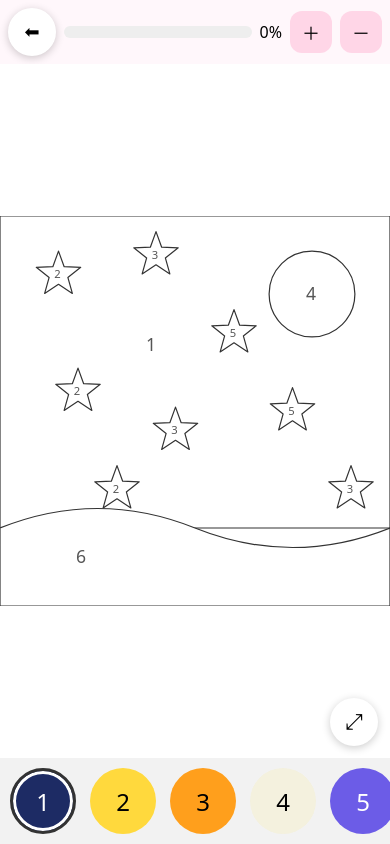
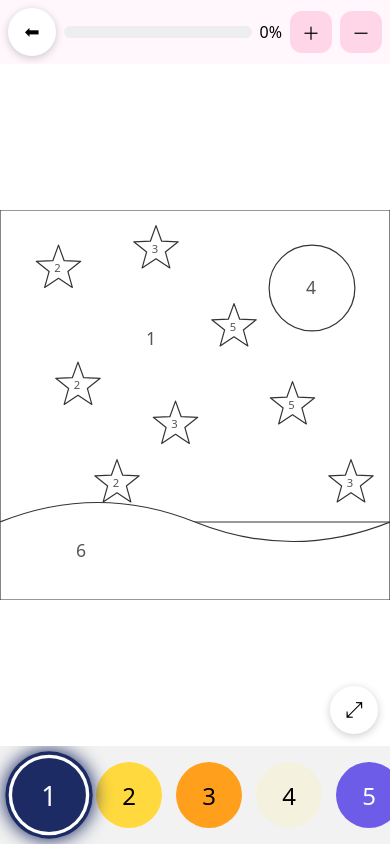
Before and after one commit to springlandscapequote-prog/happy-colors, a plain HTML site: page index.html in a window 390 px wide. Both pictures are taken after a click on the element "Night Stars". Drawn offline with Linux system fonts and the light colour scheme.

Commit message:
Selected swatch glows in its own color (white/dark rings), sparkle burst on tap; respects reduced motion

```diff
--- a/app.js
+++ b/app.js
@@ -10,7 +10,7 @@ function open(p){pic=p;filled=new Set(load(p.id));$('#home').style.display='none
  const W=$('#wrap'),sz=Math.min(W.clientWidth,W.clientHeight);A.setAttribute('width',sz);A.setAttribute('height',sz);sc=1;tx=(W.clientWidth-sz)/2;ty=(W.clientHeight-sz)/2;xf();
  p.regions.forEach((r,i)=>{const e=mk('path',{d:r.d,'data-number':r.n,'data-i':i,fill:filled.has(i)?p.palette[r.n-1]:'#fff'},A);e.onclick=()=>tap(e,i,r.n)});
  const L=labels(A,p);p.regions.forEach((r,i)=>{if(!filled.has(i)&&L[i]){const[x,y,m]=L[i],t=mk('text',{x,y,id:'t'+i},A);t.textContent=r.n;const fs=Math.min(9,Math.max(2.5,m*1.1));t.style.fontSize=fs+'px';if(m<5)t.classList.add('sm')}});
- const pal=$('#pal');pal.innerHTML='';p.palette.forEach((c,i)=>{const b=document.createElement('div');b.className='sw';b.style.background=c;b.textContent=i+1;b.style.color=lum(c)?'#000':'#fff';b.onclick=()=>pick(i+1);pal.appendChild(b)});pick(1);prog();requestAnimationFrame(fit)}
+ const pal=$('#pal');pal.innerHTML='';p.palette.forEach((c,i)=>{const b=document.createElement('div');b.className='sw';b.style.background=c;b.textContent=i+1;b.style.color=lum(c)?'#000':'#fff';b.style.setProperty('--c',c);lum(c)&&b.classList.add('light');b.onclick=()=>{pick(i+1);sparkle(b,c)};pal.appendChild(b)});pick(1);prog();requestAnimationFrame(fit)}
 function fit(){if(!pic||$('#game').style.display=='none')return;const W=$('#wrap'),A=$('#art'),sz=Math.min(W.clientWidth,W.clientHeight);A.setAttribute('width',sz);A.setAttribute('height',sz);sc=1;tx=(W.clientWidth-sz)/2;ty=(W.clientHeight-sz)/2;xf()}
 addEventListener('resize',fit);addEventListener('orientationchange',()=>setTimeout(fit,300));
 // Label at the visible point of each region farthest from its edges (handles rings, covered backgrounds)
@@ -21,6 +21,8 @@ function labels(A,p){const vb=p.viewBox.split(/[ ,]+/).map(Number),S=1,G=Math.ce
  const r2=Math.SQRT2;for(let y=0;y<H;y++)for(let x=0;x<G;x++){const j=y*G+x,o=own[j];if(x&&own[j-1]==o)d[j]=Math.min(d[j],d[j-1]+1);if(y&&own[j-G]==o)d[j]=Math.min(d[j],d[j-G]+1);if(x&&y&&own[j-G-1]==o)d[j]=Math.min(d[j],d[j-G-1]+r2);if(y&&x<G-1&&own[j-G+1]==o)d[j]=Math.min(d[j],d[j-G+1]+r2)}
  for(let y=H-1;y>=0;y--)for(let x=G-1;x>=0;x--){const j=y*G+x,o=own[j];if(x<G-1&&own[j+1]==o)d[j]=Math.min(d[j],d[j+1]+1);if(y<H-1&&own[j+G]==o)d[j]=Math.min(d[j],d[j+G]+1);if(x<G-1&&y<H-1&&own[j+G+1]==o)d[j]=Math.min(d[j],d[j+G+1]+r2);if(y<H-1&&x&&own[j+G-1]==o)d[j]=Math.min(d[j],d[j+G-1]+r2)}
  const best=[];for(let j=0;j<G*H;j++){const o=own[j];if(o>=0&&(!best[o]||d[j]>best[o][2]))best[o]=[vb[0]+(j%G+.5)*S,vb[1]+((j/G|0)+.5)*S,d[j]*S]}return best}
+function sparkle(b,c){if(matchMedia('(prefers-reduced-motion: reduce)').matches)return;const r=b.getBoundingClientRect(),x=r.left+r.width/2,y=r.top+r.height/2;
+ for(let k=0;k<10;k++){const s=document.createElement('i'),a=k/10*6.283+Math.random()*.5,d=34+Math.random()*18;s.className='spk';s.style.cssText=`left:${x}px;top:${y}px;background:${k%2?c:'#fff'};box-shadow:0 0 6px ${c};--dx:${Math.cos(a)*d}px;--dy:${Math.sin(a)*d}px`;document.body.appendChild(s);setTimeout(()=>s.remove(),600)}}
 function lum(c){const n=parseInt(c.slice(1),16);return((n>>16)*.3+(n>>8&255)*.59+(n&255)*.11)>140}
 function pick(n){sel=n;[...$('#pal').children].forEach((b,i)=>b.classList.toggle('sel',i+1==n))}
 function tap(e,i,n){if(moved||filled.has(i))return;if(n!=sel){const t=$('#t'+i);t&&(t.style.fill='#d6336c',setTimeout(()=>t.style.fill='',700));
--- a/index.html
+++ b/index.html
@@ -8,8 +8,8 @@ h1{text-align:center;color:#d6336c;margin:12px}#picker{display:grid;grid-templat
 #wrap{flex:1 1 0;min-height:0;overflow:hidden;position:relative;background:#fff;touch-action:none}#art{position:absolute;left:0;top:0;transform-origin:0 0}
 #art path{stroke:#333;stroke-width:.6;stroke-linejoin:round;vector-effect:non-scaling-stroke;stroke-width:1.2px}#art{shape-rendering:geometricPrecision}#art text{font-size:7px;text-anchor:middle;dominant-baseline:central;pointer-events:none;fill:#555}
 .hint{animation:blink .6s 2}@keyframes blink{50%{fill:#ffe066}}
-#pal{display:flex;gap:8px;overflow-x:auto;overflow-y:hidden;padding:10px 10px max(10px,env(safe-area-inset-bottom));background:#f2f2f2;box-shadow:0 -1px 0 #0001;gap:14px;-webkit-overflow-scrolling:touch}.sw{flex:0 0 60px;min-width:60px;height:60px;border-radius:50%;border:3px solid transparent;box-shadow:none;font-weight:500;font-size:24px;display:flex;align-items:center;justify-content:center}
-.sw.sel{border-color:#333;box-shadow:0 0 0 3px #fff inset}.sw.done{opacity:.35}
+#pal{display:flex;gap:8px;overflow-x:auto;overflow-y:hidden;padding:16px 16px max(16px,env(safe-area-inset-bottom));background:#f2f2f2;box-shadow:0 -1px 0 #0001;gap:14px;-webkit-overflow-scrolling:touch}.sw{flex:0 0 60px;min-width:60px;height:60px;border-radius:50%;border:3px solid transparent;box-shadow:none;font-weight:500;font-size:24px;display:flex;align-items:center;justify-content:center}
+.sw{transition:transform .15s,box-shadow .2s}.sw.sel{border-color:transparent;transform:scale(1.12);box-shadow:0 0 0 3px #fff,0 0 0 6px var(--c),0 0 16px 7px var(--c)}.sw.sel.light{box-shadow:inset 0 0 0 3px #fff,0 0 0 3px #666,0 0 16px 7px var(--c),0 0 4px 2px #0003}.spk{position:fixed;width:8px;height:8px;margin:-4px;border-radius:50%;pointer-events:none;z-index:20;animation:spk .55s ease-out forwards}@keyframes spk{0%{transform:translate(0,0) scale(1);opacity:1}100%{transform:translate(var(--dx),var(--dy)) scale(.2);opacity:0}}@media (prefers-reduced-motion:reduce){.sw{transition:none}.spk{display:none}}.sw.done{opacity:.35}
 #yay{display:none;position:fixed;inset:0;background:#0007;align-items:center;justify-content:center;font-size:40px;color:#fff;text-align:center;z-index:9}
 #reset{position:absolute;right:12px;bottom:12px;width:48px;height:48px;border-radius:50%;background:#fff;box-shadow:0 2px 8px #0003;padding:0;font-size:22px;z-index:2}#art text.sm{display:none}#art.zoomed text.sm{display:inline}</style></head><body>
 <div id="home"><h1>🎨 Happy Colors</h1><div id="picker"></div></div>
```
